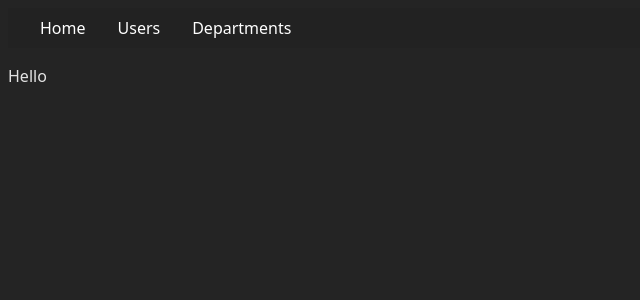
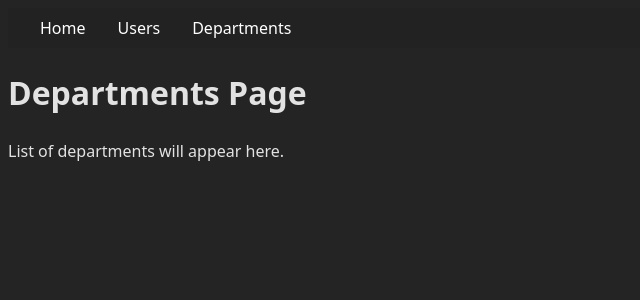
Before and after one commit to scandindian/ai-insights, a React (Vite) app: page /departments in a window 1280 px wide. Shown: the top 300 px of the page, without its empty margins (0-640 px from the left). Built offline with nearby package versions, Linux system fonts and the light colour scheme.

Commit message:
Add routing functionality
Add routing functionality in the app to go to users and departments pages from navigation bar.

```diff
--- a/package.json
+++ b/package.json
@@ -10,8 +10,10 @@
     "preview": "vite preview"
   },
   "dependencies": {
+    "@types/react-router-dom": "^5.3.3",
     "react": "^19.1.1",
     "react-dom": "^19.1.1",
+    "react-router-dom": "^7.8.1",
     "styled-components": "^6.1.19"
   },
   "devDependencies": {
--- /dev/null
+++ b/src/App.tsx
@@ -0,0 +1,19 @@
+import React from 'react';
+import { BrowserRouter, Routes, Route } from 'react-router-dom';
+import NavigationBar from './components/NavigationBar';
+import Home from './pages/Home';
+import Users from './pages/Users';
+import Departments from './pages/Departments';
+
+const App: React.FC = () => (
+    <BrowserRouter>
+        <NavigationBar />
+        <Routes>
+            <Route path="/" element={<Home />} />
+            <Route path="/users" element={<Users />} />
+            <Route path="/departments" element={<Departments />} />
+        </Routes>
+    </BrowserRouter>
+);
+
+export default App;
--- a/src/components/NavigationBar.tsx
+++ b/src/components/NavigationBar.tsx
@@ -1,5 +1,6 @@
 import React from 'react';
 import styled from 'styled-components';
+import { Link } from 'react-router-dom';
 
 const NavBar = styled.nav`
     background: #222;
@@ -18,7 +19,7 @@ const NavList = styled.ul`
 
 const NavItem = styled.li``;
 
-const NavLink = styled.a`
+const NavLink = styled(Link)`
     color: #fff;
     text-decoration: none;
     font-weight: 500;
@@ -34,13 +35,13 @@ const NavigationBar: React.FC = () => (
     <NavBar>
         <NavList>
             <NavItem>
-                <NavLink href="#">Home</NavLink>
+                <NavLink to="/">Home</NavLink>
             </NavItem>
             <NavItem>
-                <NavLink href="#">Users</NavLink>
+                <NavLink to="/users">Users</NavLink>
             </NavItem>
             <NavItem>
-                <NavLink href="#">Departments</NavLink>
+                <NavLink to="/departments">Departments</NavLink>
             </NavItem>
         </NavList>
     </NavBar>
--- a/src/main.tsx
+++ b/src/main.tsx
@@ -1,10 +1,10 @@
-import { StrictMode } from "react";
-import { createRoot } from "react-dom/client";
+import React from "react";
+import ReactDOM from "react-dom/client";
 import "./index.css";
-import Home from "./pages/Home.tsx";
+import App from "./App";
 
-createRoot(document.getElementById("root")!).render(
-  <StrictMode>
-    <Home />
-  </StrictMode>
+ReactDOM.createRoot(document.getElementById("root")!).render(
+  <React.StrictMode>
+    <App />
+  </React.StrictMode>
 );
--- a/src/pages/Departments.tsx
+++ b/src/pages/Departments.tsx
@@ -1,12 +1,10 @@
 import React from 'react';
-import NavigationBar from '../components/NavigationBar';
 
 const Departments: React.FC = () => (
     <>
-        <NavigationBar />
         <h1>Departments Page</h1>
         <p>List of departments will appear here.</p>
     </>
 );
 
-export default Departments
+export default Departments;
--- a/src/pages/Home.tsx
+++ b/src/pages/Home.tsx
@@ -1,9 +1,7 @@
 import React from 'react';
-import NavigationBar from '../components/NavigationBar';
 
 const Home: React.FC = () => (
     <>
-        <NavigationBar />
         <p>Hello</p>
     </>
 );
--- a/src/pages/Users.tsx
+++ b/src/pages/Users.tsx
@@ -1,12 +1,10 @@
-import React from 'react';
-import NavigationBar from '../components/NavigationBar';
+import React from "react";
 
 const Users: React.FC = () => (
-    <>
-        <NavigationBar />
-        <h1>Users Page</h1>
-        <p>List of users will appear here.</p>
-    </>
+  <>
+    <h1>Users Page</h1>
+    <p>List of users will appear here.</p>
+  </>
 );
 
 export default Users;
```
Also changed, not shown: 1 other file (tests, documents, lock files or other folders).
